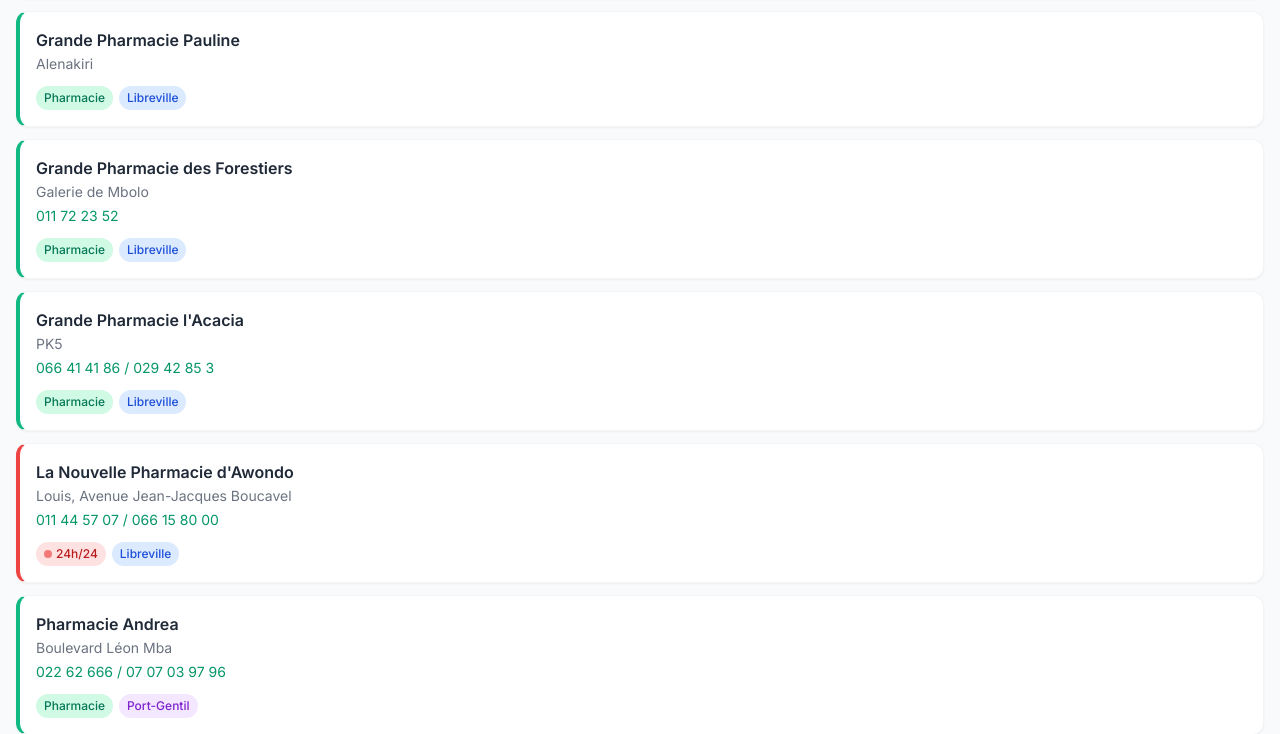
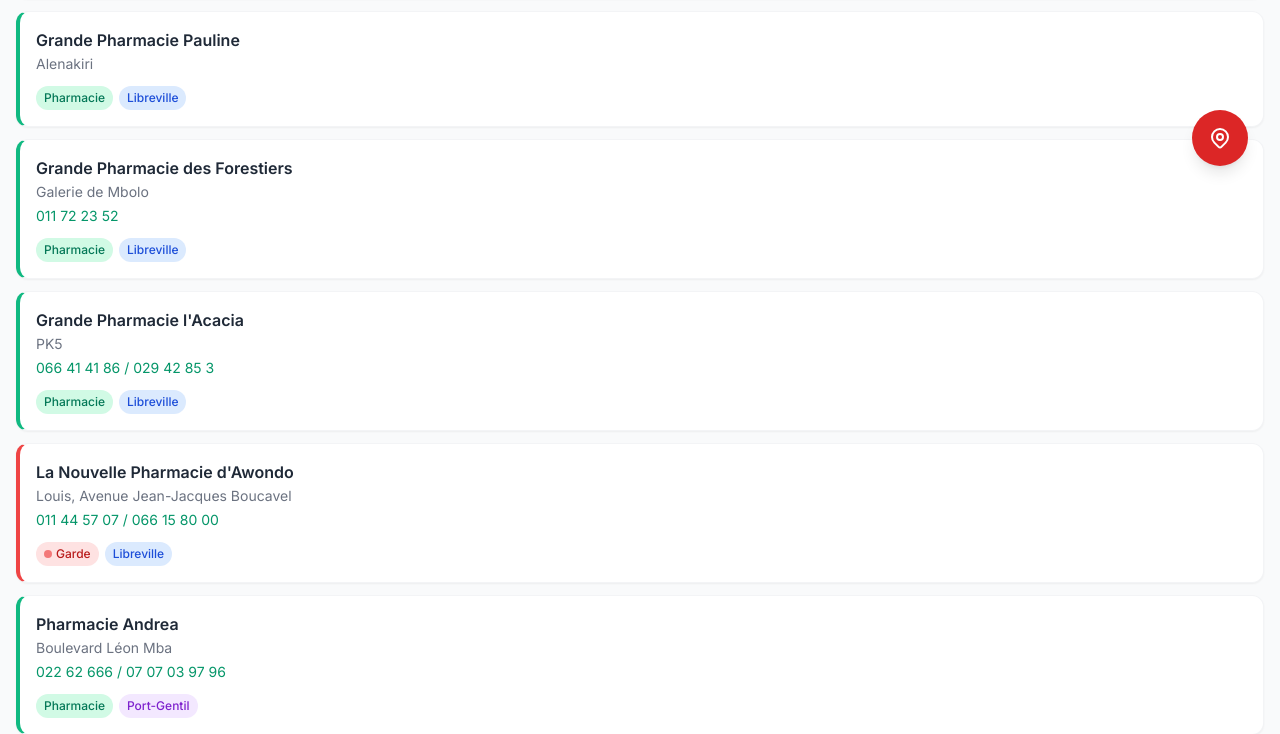
Before and after one commit to moa-digitalagency/PhramaGA, a Flask app: page / in a window 1280 px wide. Shown: the part 602-1336 px from the top of the page. Run offline with Flask 3, Linux system fonts and the light colour scheme; data comes from the database, SQL or seed files in the repository; some libraries are stand-ins or nearby versions.

Commit message:
Add GPS location button and update pharmacy display to show guard status
Replace "24h/24" with "Garde", introduce a floating GPS button to locate the user's city and filter for pharmacies on duty, and enhance map popups to match pharmacy card details.

Replit-Commit-Author: Agent
Replit-Commit-Session-Id: 202824a7-b2de-4271-85c5-833e72751f74
Replit-Commit-Checkpoint-Type: full_checkpoint
Replit-Commit-Event-Id: 12c1aa10-0574-429a-a3a5-19e9a2f03178
Replit-Commit-Screenshot-Url: https://storage.googleapis.com/screenshot-production-us-central1/8fc069d0-9d64-4e09-bece-5285a786ee30/202824a7-b2de-4271-85c5-833e72751f74/Om2DOn8
Replit-Helium-Checkpoint-Created: true

```diff
--- a/static/js/app.js
+++ b/static/js/app.js
@@ -82,14 +82,7 @@ function displayOnMap(data) {
         const color = getMarkerColor(pharmacy);
         const icon = createMarkerIcon(color);
 
-        const popupContent = `
-            <div class="p-2">
-                <h4 class="font-semibold text-gray-800">${pharmacy.nom}</h4>
-                <p class="text-sm text-gray-600">${pharmacy.quartier}, ${pharmacy.ville}</p>
-                ${pharmacy.telephone ? `<p class="text-sm text-emerald-600 mt-1">${pharmacy.telephone}</p>` : ''}
-                ${pharmacy.is_garde ? '<span class="inline-block mt-2 px-2 py-0.5 bg-red-100 text-red-700 text-xs rounded-full">24h/24</span>' : ''}
-            </div>
-        `;
+        const popupContent = createMapPopup(pharmacy);
 
         const marker = L.marker([pharmacy.lat, pharmacy.lng], { icon })
             .bindPopup(popupContent)
@@ -111,11 +104,155 @@ function getCityBadgeClass(ville) {
     return CITY_COLORS[ville] || "bg-gray-100 text-gray-700";
 }
 
+function createMapPopup(pharmacy) {
+    const cityBadgeClass = getCityBadgeClass(pharmacy.ville);
+    return `
+        <div style="min-width: 220px; max-width: 280px;">
+            <div style="padding: 12px;">
+                <h4 style="font-weight: 600; color: #1f2937; font-size: 14px; margin: 0 0 8px 0;">${pharmacy.nom}</h4>
+                <p style="font-size: 12px; color: #6b7280; margin: 0 0 8px 0;">${pharmacy.quartier || ''}, ${pharmacy.ville}</p>
+                ${pharmacy.telephone ? `<p style="font-size: 13px; color: #059669; margin: 0 0 8px 0; font-weight: 500;">${pharmacy.telephone}</p>` : ''}
+                <div style="display: flex; gap: 6px; flex-wrap: wrap; margin-bottom: 10px;">
+                    ${pharmacy.is_garde ? '<span style="display: inline-flex; align-items: center; gap: 4px; padding: 2px 8px; background: #fef2f2; color: #b91c1c; font-size: 11px; border-radius: 20px; font-weight: 500;"><span style="width: 6px; height: 6px; background: #ef4444; border-radius: 50%;"></span>Garde</span>' : ''}
+                    <span style="padding: 2px 8px; background: #ecfdf5; color: #047857; font-size: 11px; border-radius: 20px; font-weight: 500;">${pharmacy.ville}</span>
+                </div>
+                <button onclick="showPharmacyDetail(${JSON.stringify(pharmacy).replace(/"/g, '&quot;')})"
+                        style="width: 100%; padding: 8px; background: #059669; color: white; border: none; border-radius: 8px; font-size: 12px; font-weight: 600; cursor: pointer;">
+                    Voir détails
+                </button>
+            </div>
+        </div>
+    `;
+}
+
+function locateNearestGardePharmacy() {
+    const btn = document.getElementById('gpsLocateBtn');
+    btn.innerHTML = '<svg class="w-6 h-6 animate-spin" fill="none" stroke="currentColor" viewBox="0 0 24 24"><circle class="opacity-25" cx="12" cy="12" r="10" stroke="currentColor" stroke-width="4"></circle><path class="opacity-75" fill="currentColor" d="M4 12a8 8 0 018-8V0C5.373 0 0 5.373 0 12h4zm2 5.291A7.962 7.962 0 014 12H0c0 3.042 1.135 5.824 3 7.938l3-2.647z"></path></svg>';
+
+    if (!navigator.geolocation) {
+        alert('La géolocalisation n\'est pas supportée par votre navigateur');
+        btn.innerHTML = '<svg class="w-6 h-6" fill="none" stroke="currentColor" viewBox="0 0 24 24"><path stroke-linecap="round" stroke-linejoin="round" stroke-width="2" d="M17.657 16.657L13.414 20.9a1.998 1.998 0 01-2.827 0l-4.244-4.243a8 8 0 1111.314 0z"/><path stroke-linecap="round" stroke-linejoin="round" stroke-width="2" d="M15 11a3 3 0 11-6 0 3 3 0 016 0z"/></svg>';
+        return;
+    }
+
+    navigator.geolocation.getCurrentPosition(
+        (position) => {
+            const userLat = position.coords.latitude;
+            const userLng = position.coords.longitude;
+
+            // Find nearest city
+            let nearestCity = '';
+            let minDistance = Infinity;
+
+            for (const [city, coords] of Object.entries(CITY_CENTERS)) {
+                const distance = Math.sqrt(Math.pow(coords[0] - userLat, 2) + Math.pow(coords[1] - userLng, 2));
+                if (distance < minDistance) {
+                    minDistance = distance;
+                    nearestCity = city;
+                }
+            }
+
+            // Filter garde pharmacies in that city
+            const gardeInCity = pharmacies.filter(p => p.is_garde && p.ville === nearestCity && p.lat !== null && p.lng !== null);
+
+            if (gardeInCity.length === 0) {
+                // No garde in nearest city, show all garde pharmacies
+                const allGarde = pharmacies.filter(p => p.is_garde && p.lat !== null && p.lng !== null);
+                if (allGarde.length === 0) {
+                    alert('Aucune pharmacie de garde trouvée');
+                    btn.innerHTML = '<svg class="w-6 h-6" fill="none" stroke="currentColor" viewBox="0 0 24 24"><path stroke-linecap="round" stroke-linejoin="round" stroke-width="2" d="M17.657 16.657L13.414 20.9a1.998 1.998 0 01-2.827 0l-4.244-4.243a8 8 0 1111.314 0z"/><path stroke-linecap="round" stroke-linejoin="round" stroke-width="2" d="M15 11a3 3 0 11-6 0 3 3 0 016 0z"/></svg>';
+                    return;
+                }
+                showNearestPharmaciesOnMap(userLat, userLng, allGarde, 'Garde les plus proches');
+            } else {
+                showNearestPharmaciesOnMap(userLat, userLng, gardeInCity, `Garde à ${nearestCity}`);
+            }
+
+            btn.innerHTML = '<svg class="w-6 h-6" fill="none" stroke="currentColor" viewBox="0 0 24 24"><path stroke-linecap="round" stroke-linejoin="round" stroke-width="2" d="M17.657 16.657L13.414 20.9a1.998 1.998 0 01-2.827 0l-4.244-4.243a8 8 0 1111.314 0z"/><path stroke-linecap="round" stroke-linejoin="round" stroke-width="2" d="M15 11a3 3 0 11-6 0 3 3 0 016 0z"/></svg>';
+        },
+        (error) => {
+            let message = 'Impossible d\'obtenir votre position';
+            switch(error.code) {
+                case error.PERMISSION_DENIED:
+                    message = 'Vous avez refusé l\'accès à votre position';
+                    break;
+                case error.POSITION_UNAVAILABLE:
+                    message = 'Position indisponible';
+                    break;
+                case error.TIMEOUT:
+                    message = 'Délai d\'attente dépassé';
+                    break;
+            }
+            alert(message);
+            btn.innerHTML = '<svg class="w-6 h-6" fill="none" stroke="currentColor" viewBox="0 0 24 24"><path stroke-linecap="round" stroke-linejoin="round" stroke-width="2" d="M17.657 16.657L13.414 20.9a1.998 1.998 0 01-2.827 0l-4.244-4.243a8 8 0 1111.314 0z"/><path stroke-linecap="round" stroke-linejoin="round" stroke-width="2" d="M15 11a3 3 0 11-6 0 3 3 0 016 0z"/></svg>';
+        },
+        { enableHighAccuracy: true, timeout: 10000 }
+    );
+}
+
+function showNearestPharmaciesOnMap(userLat, userLng, pharmacyList, title) {
+    // Switch to map tab
+    switchTab('map');
+
+    setTimeout(() => {
+        if (!map) initMap();
+        clearMarkers();
+
+        // Add user marker
+        const userMarker = L.marker([userLat, userLng], {
+            icon: L.divIcon({
+                className: 'user-marker',
+                html: `<div style="
+                    background-color: #3b82f6;
+                    width: 24px;
+                    height: 24px;
+                    border-radius: 50%;
+                    border: 4px solid white;
+                    box-shadow: 0 2px 10px rgba(59, 130, 246, 0.5);
+                "></div>`,
+                iconSize: [24, 24],
+                iconAnchor: [12, 12]
+            })
+        }).addTo(map).bindPopup('<b>Votre position</b>');
+        markers.push(userMarker);
+
+        // Sort by distance and show pharmacies
+        const sortedPharmacies = pharmacyList.map(p => ({
+            ...p,
+            distance: Math.sqrt(Math.pow(p.lat - userLat, 2) + Math.pow(p.lng - userLng, 2))
+        })).sort((a, b) => a.distance - b.distance);
+
+        sortedPharmacies.forEach((pharmacy, index) => {
+            const color = '#ef4444'; // Red for garde
+            const icon = createMarkerIcon(color);
+
+            const popupContent = createMapPopup(pharmacy);
+
+            const marker = L.marker([pharmacy.lat, pharmacy.lng], { icon })
+                .bindPopup(popupContent, { maxWidth: 300 })
+                .addTo(map);
+
+            markers.push(marker);
+
+            // Open popup for nearest pharmacy
+            if (index === 0) {
+                marker.openPopup();
+            }
+        });
+
+        // Fit bounds to show user and pharmacies
+        const allPoints = [[userLat, userLng], ...sortedPharmacies.map(p => [p.lat, p.lng])];
+        const bounds = L.latLngBounds(allPoints);
+        map.fitBounds(bounds, { padding: [50, 50] });
+
+    }, 200);
+}
+
 function getTypeBadge(pharmacy) {
     if (pharmacy.is_garde) {
         return `<span class="flex-shrink-0 px-2 py-1 bg-red-100 text-red-700 text-xs font-medium rounded-full flex items-center gap-1">
             <span class="w-2 h-2 bg-red-500 rounded-full animate-pulse"></span>
-            24h/24
+            Garde
         </span>`;
     }
     if (pharmacy.is_gare) {
@@ -231,7 +368,7 @@ function showPharmacyDetail(pharmacy) {
                 </span>
                 ${pharmacy.is_garde ? `
                     <span class="px-3 py-1 bg-red-100 text-red-700 text-sm font-medium rounded-full">
-                        24h/24
+                        Garde
                     </span>
                 ` : ''}
                 ${pharmacy.location_validated ? `
@@ -244,7 +381,7 @@ function showPharmacyDetail(pharmacy) {
             ${pharmacy.is_garde ? `
                 <div class="flex items-center gap-2 p-3 bg-red-50 rounded-xl">
                     <div class="w-3 h-3 bg-red-500 rounded-full animate-pulse"></div>
-                    <span class="text-sm font-medium text-red-700">Pharmacie de garde - Ouvert 24h/24</span>
+                    <span class="text-sm font-medium text-red-700">Pharmacie de garde</span>
                 </div>
             ` : ''}
 
--- a/templates/index.html
+++ b/templates/index.html
@@ -122,7 +122,7 @@
                     <div class="flex items-center gap-2 mb-4">
                         <div class="w-3 h-3 bg-red-500 rounded-full animate-pulse"></div>
                         <h2 class="text-lg font-semibold text-gray-800">
-                            Pharmacies de garde 24h/24 <span id="countGarde" class="text-red-600">(0)</span>
+                            Pharmacies de garde <span id="countGarde" class="text-red-600">(0)</span>
                         </h2>
                     </div>
                     <div id="gardeList" class="space-y-3">
@@ -131,7 +131,7 @@
             </div>
 
             <div id="tab-map" class="tab-content hidden">
-                <div id="map" class="h-[calc(100vh-280px)] lg:h-[600px]"></div>
+                <div id="map" class="h-[calc(100vh-140px)] lg:h-[calc(100vh-220px)]"></div>
             </div>
 
             <div id="tab-medicaments" class="tab-content hidden">
@@ -266,7 +266,7 @@
                     <svg class="w-5 h-5" fill="none" stroke="currentColor" viewBox="0 0 24 24">
                         <path stroke-linecap="round" stroke-linejoin="round" stroke-width="2" d="M12 8v4l3 3m6-3a9 9 0 11-18 0 9 9 0 0118 0z"/>
                     </svg>
-                    <span class="text-[10px] mt-0.5">24h/24</span>
+                    <span class="text-[10px] mt-0.5">Garde</span>
                 </button>
                 <button onclick="switchTab('map')" class="mobile-tab-btn flex flex-col items-center py-1 px-2" data-tab="map">
                     <svg class="w-5 h-5" fill="none" stroke="currentColor" viewBox="0 0 24 24">
@@ -290,6 +290,14 @@
         </nav>
     </div>
 
+    <button id="gpsLocateBtn" onclick="locateNearestGardePharmacy()"
+            class="fixed bottom-24 right-4 lg:bottom-8 lg:right-8 z-50 w-14 h-14 bg-red-600 hover:bg-red-700 text-white rounded-full shadow-lg flex items-center justify-center transition-all hover:scale-105 active:scale-95">
+        <svg class="w-6 h-6" fill="none" stroke="currentColor" viewBox="0 0 24 24">
+            <path stroke-linecap="round" stroke-linejoin="round" stroke-width="2" d="M17.657 16.657L13.414 20.9a1.998 1.998 0 01-2.827 0l-4.244-4.243a8 8 0 1111.314 0z"/>
+            <path stroke-linecap="round" stroke-linejoin="round" stroke-width="2" d="M15 11a3 3 0 11-6 0 3 3 0 016 0z"/>
+        </svg>
+    </button>
+
     <div id="pharmacyModal" class="fixed inset-0 bg-black/50 z-[100] hidden items-center justify-center p-4">
         <div class="bg-white rounded-2xl w-full max-w-md max-h-[80vh] overflow-y-auto">
             <div class="p-4 border-b sticky top-0 bg-white flex items-center justify-between">
```
Also changed, not shown: 1 other file.
